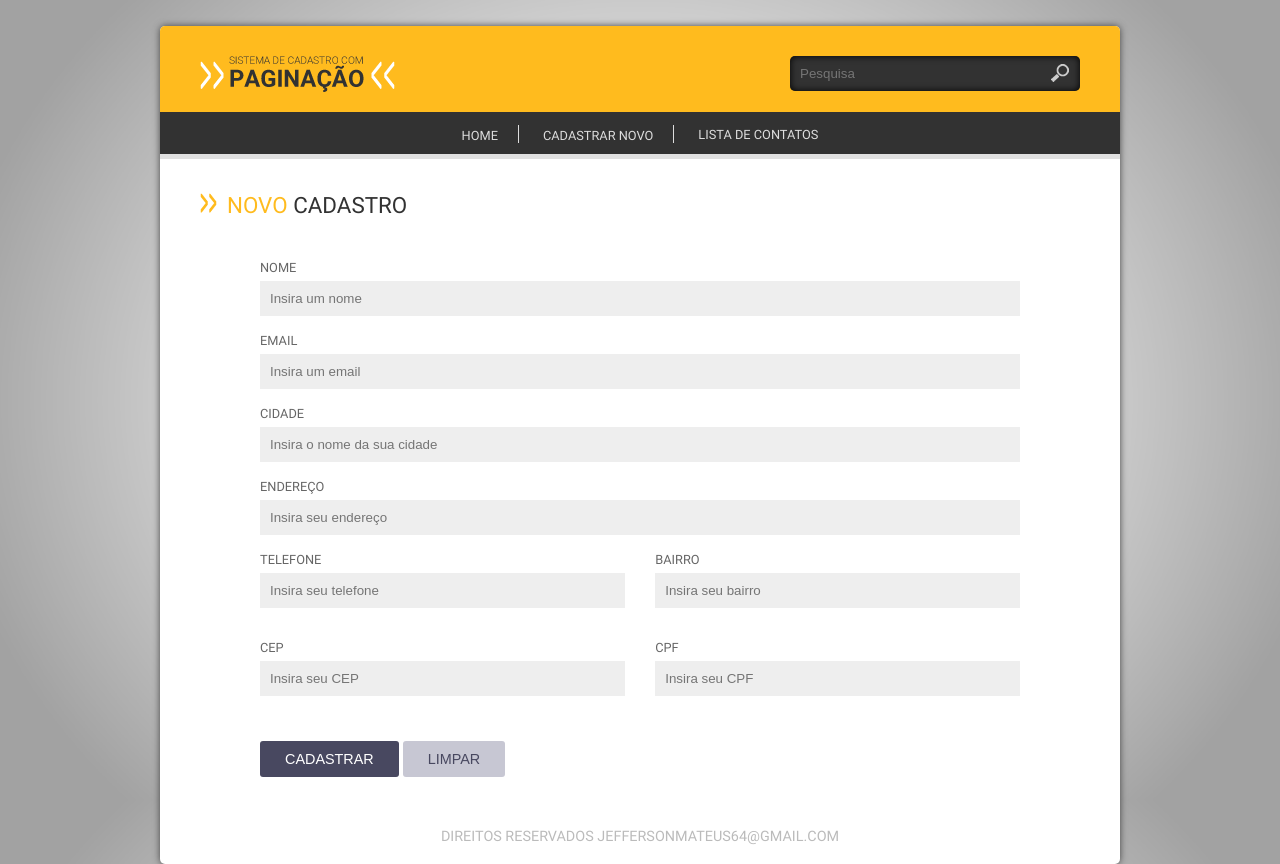
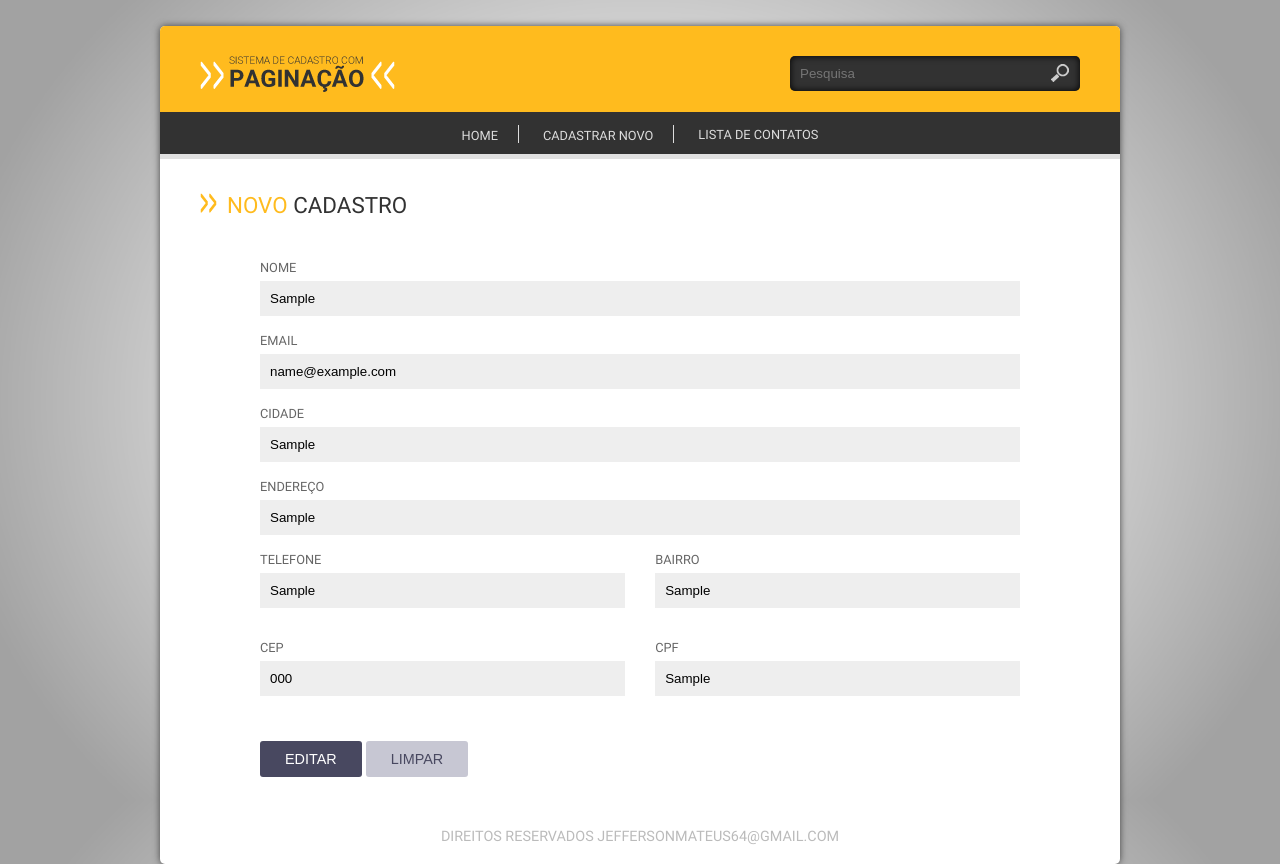
Before and after one commit to Jefferson-sudo/Cadastro-de-clientes-com-paginacao, a PHP site: page /Cadastro_de_clientes_com_paginacao/index.php?link=2&acao=Editar&id=1 in a window 1280 px wide. Run offline with PHP 8.4, Linux system fonts and the light colour scheme; tables that the repository leaves empty or names only in its code hold one stand-in row (values such as "Sample post").

Commit message:
1. Modifiquei funções no arquivo crud.php  para receber parâmetros de forma mais clara e de fácil entendimento. 2. Trabalhei o arquivo de formulário frm/frm_cliente.php para receber os parâmetros pelos metados GET e POST 3. Trabalhei o arquivo de operações em op/op_cliente.php. Esse arquivo é responsável por todas as operações que são realizadas no banco de dados. 4. Modifiquei o aquivo lst/lst_cliente.php para mostrar também a cidade do cliente na listagem

```diff
--- a/Cadastro/config/crud.php
+++ b/Cadastro/config/crud.php
@@ -41,7 +41,7 @@ function queryData($tabela, $condicao = NULL, $campos = "*") {
 function insertData($tabela, array $dados, $id = false) {
     openConection();
 
-    $campos = implode(", ", array_keys($dados)); //Pega as chaves do array
+    $campos = "`". implode("`,`", array_keys($dados))."`"; //Pega as chaves do array
     $valores = "'" . implode("','", $dados) . "'"; //Pega os valores do array
     $sql = "INSERT INTO `$tabela`({$campos}) VALUES ({$valores})";
 
@@ -57,17 +57,17 @@ function updateData($tabela, array $dados, $condicao) {
     foreach ($dados as $chave => $valor) {//Varrer os dados
         $campos[] = "{$chave}` = '{$valor}' ";
     }
-    $campos = implode(", ", $campos);
+    $campos =  implode(",`", $campos);
     $sql = "UPDATE `$tabela` SET `{$campos} WHERE `$tabela`.`{$condicao}  ";
-    runsql($sql);
+    $qry = runsql($sql);
 
-    return $sql;
+    return $qry;
 }
 
 //Deletar dados
 function deleteData($tabela, $condicao) {
     openConection();
-    $sql = "DELETE  FROM  `$tabela` WHERE $condicao";
+    $sql = "DELETE  FROM  `$tabela` WHERE `$condicao";
     $qry = runsql($sql);
     return $qry;
 }
--- a/Cadastro/frm/frm_cliente.php
+++ b/Cadastro/frm/frm_cliente.php
@@ -1,38 +1,58 @@
+<?php
+$acao = isset($_GET["acao"]) ? $_GET["acao"] : "Cadastrar";
+$id = isset($_GET["id"]) ? $_GET["id"] : NULL;
+
+if ($id) {
+    $cliente = queryData("`cliente` WHERE `id_cliente` = $id");
+}
+$id_cliente  = isset($cliente[1][0]) ? $cliente[0]["id_cliente"] : NULL;
+$nome        = isset($cliente[0]["cliente"]) ? $cliente[0]["cliente"] : NULL;
+$email       = isset($cliente[0]["email"]) ? $cliente[0]["email"] : NULL;
+$endereco    = isset($cliente[0]["endereco"]) ? $cliente[0]["endereco"] : NULL;
+$fone        = isset($cliente[0]["fone"]) ? $cliente[0]["fone"] : NULL;
+$bairro      = isset($cliente[0]["bairro"]) ? $cliente[0]["bairro"] : NULL;
+$cep         = isset($cliente[0]["cep"]) ? $cliente[0]["cep"] : NULL;
+$cpf         = isset($cliente[0]["cpf"]) ? $cliente[0]["cpf"] : NULL;
+$cidade      = isset($cliente[0]["cidade"])?$cliente[0]["cidade"]: NULL ;
+
+
+?>
+
 <div class="base-home">
     <h1 class="titulo"><span class="cor">Novo</span> cadastro</h1>
     <div class="base-formulario">
         <form action="op/op_cliente.php" method="POST">
             <label>Nome</label>
-            <input name="txt_cliente" value="" type="text" placeholder="Insira um nome">
+            <input name="txt_cliente" value="<?php echo $nome; ?>" type="text" placeholder="Insira um nome">
             <label>Email</label>
-            <input name="txt_email" value="" type="text" placeholder="Insira um email">
+            <input name="txt_email" value="<?php echo $email ; ?>" type="text" placeholder="Insira um email">
             <label>Cidade</label>
-            <input name="txt_cidade" value="" type="text" placeholder="Insira o nome da sua cidade">
+            <input name="txt_cidade" value="<?php echo $cidade ; ?>" type="text" placeholder="Insira o nome da sua cidade">
             <label>Endereço</label>
-            <input name="txt_endereco" value="" type="text" placeholder="Insira seu endereço">
+            <input name="txt_endereco" value="<?php echo $endereco ; ?>" type="text" placeholder="Insira seu endereço">
             <div class="col">
                 <label>Telefone</label>
-                <input name="txt_fone" value="" type="text" placeholder="Insira seu telefone">
+                <input name="txt_fone" value="<?php echo $fone ; ?>" type="text" placeholder="Insira seu telefone">
             </div>
 
             <div class="col">
                 <label>Bairro</label>
-                <input name="txt_bairro" value="" type="text" placeholder="Insira seu bairro">
+                <input name="txt_bairro" value="<?php echo $bairro ; ?>" type="text" placeholder="Insira seu bairro">
             </div>
 
             <div class="col">
                 <label>CEP</label>
-                <input name="txt_cep" value="" type="text" placeholder="Insira seu CEP">
+                <input name="txt_cep" value="<?php echo $cep ; ?>" type="text" placeholder="Insira seu CEP">
             </div>
 
             <div class="col">
                 <label>CPF</label>
-                <input name="txt_cpf" value="" type="text" placeholder="Insira seu CPF">
+                <input name="txt_cpf" value="<?php echo $cpf ; ?>" type="text" placeholder="Insira seu CPF">
             </div>
 
-            <input type="hidden" name="acao" value="Cadastrar">
-            <input type="hidden" name="id" value="">
-            <input type="submit" value="Cadastrar" class="btn">
+            <input type="hidden" name="acao" value="<?php echo $acao ?>">
+            <input type="hidden" name="id" value="<?php echo $id ?>">
+            <input type="submit" value="<?php echo $acao ?>" class="btn">
             <input type="reset" name="Reset" id="button" value="Limpar" class="btn limpar">
         </form>
     </div>
--- a/Cadastro/home.php
+++ b/Cadastro/home.php
@@ -2,7 +2,7 @@
 <div class="base-home">
     <h1 class="titulo"><span class="cor">SEJA</span> BEM VINDO</h1>
     <div class="base-colunas">
-        <a href="index.php?link=2" class="col">
+        <a href="index.php?link=2&acao=Inserir" class="col">
             <i class="icone ico1"></i>
             <span><b>NOVO</b> CADASTRO</span>
         </a>
--- a/Cadastro/lst/lst_cliente.php
+++ b/Cadastro/lst/lst_cliente.php
@@ -30,10 +30,10 @@ $clientes = queryData("cliente");
                                 <td><?php echo $cliente["cidade"] ?></td>
 
                                 <td align="center">
-                                    <a href="index.php?link=2" class="btn">Editar</a>
+                                    <a href="<?php echo "index.php?link=2&acao=Editar&id=" . $cliente["id_cliente"] ?>" class="btn">Editar</a>
                                 </td>
                                 <td align="center">
-                                    <a href="index.php?link=2" class="btn excluir">excluir</a>
+                                    <a href="<?php echo "index.php?link=2&acao=Excluir&id=" . $cliente["id_cliente"] ?>" class="btn excluir">excluir</a>
                                 </td>
                             </tr>
                             <?php
--- a/Cadastro/menu.php
+++ b/Cadastro/menu.php
@@ -1,7 +1,7 @@
 <nav class="menu">
     <ul>
         <li><a href="index.php?link=1">Home</a></li>
-        <li><a href="index.php?link=2">Cadastrar novo</a></li>
+        <li><a href="index.php?link=2&acao=Inserir">Cadastrar novo</a></li>
         <li><a href="index.php?link=3">Lista de contatos</a></li>
     </ul>
 </nav>
```
Also changed, not shown: Cadastro/op/op_cliente.php (+43 -9 lines).
